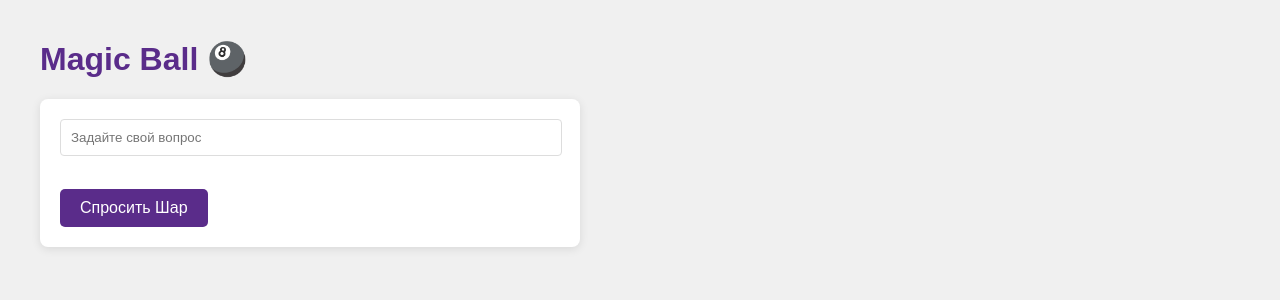
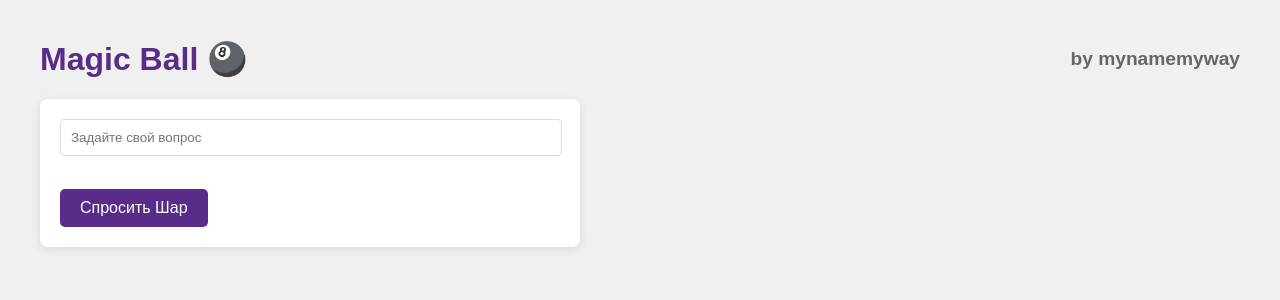
Before and after one commit to mynamemyway/Magic-Ball, a Flask app: page / in a window 1280 px wide. Shown: the top 300 px of the page. Run offline with Flask 3, Linux system fonts and the light colour scheme.

Commit message:
update_index

```diff
--- a/templates/index.html
+++ b/templates/index.html
@@ -15,8 +15,19 @@
 
         h1 {
             color: #5a2c8a;
+            display: flex;
+            align-items: center;
+            justify-content: space-between;
         }
 
+        /* Изменено для выравнивания */
+        .author-name {
+            font-size: 0.6em;
+            color: #666;
+            margin-left: 20px;
+        }
+
+        /* Добавлен новый класс для имени */
         form {
             background-color: #fff;
             padding: 20px;
@@ -61,7 +72,6 @@
             color: #666;
         }
 
-        /* Изменено с 'italic' на 'normal' */
         .answer-text {
             font-weight: bold;
             color: #5a2c8a;
@@ -71,7 +81,11 @@
 </head>
 
 <body>
-    <h1>{{ prefix }}</h1>
+    <h1>
+        {{ prefix }}
+        <span class="author-name">by mynamemyway</span> {# Добавлена строка с именем #}
+    </h1>
+
     <form action="/ask" method="post">
         <input type="text" id="question" name="question" placeholder="Задайте свой вопрос" size="50" required><br><br>
         <button type="submit">Спросить Шар</button>
```
